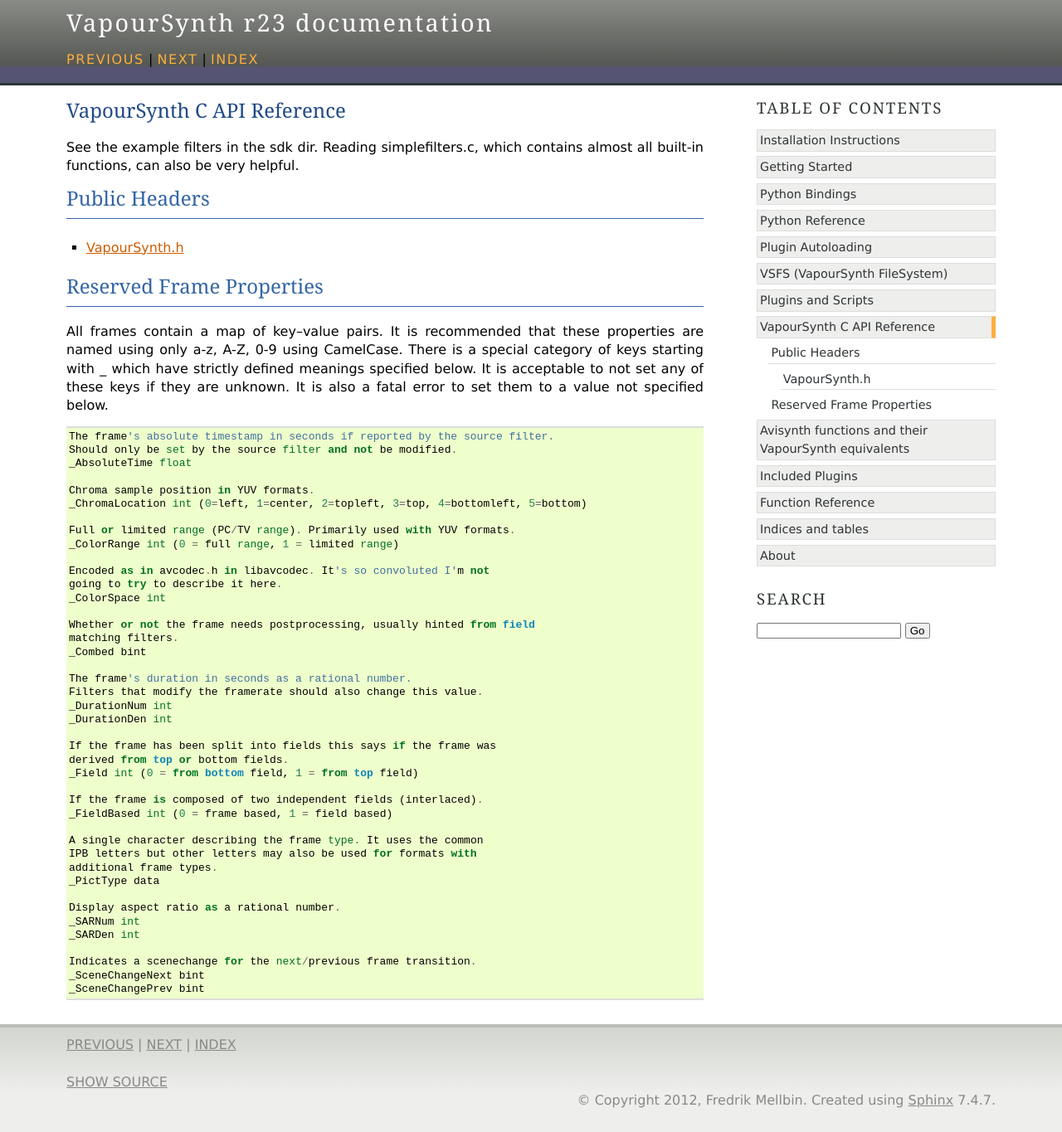
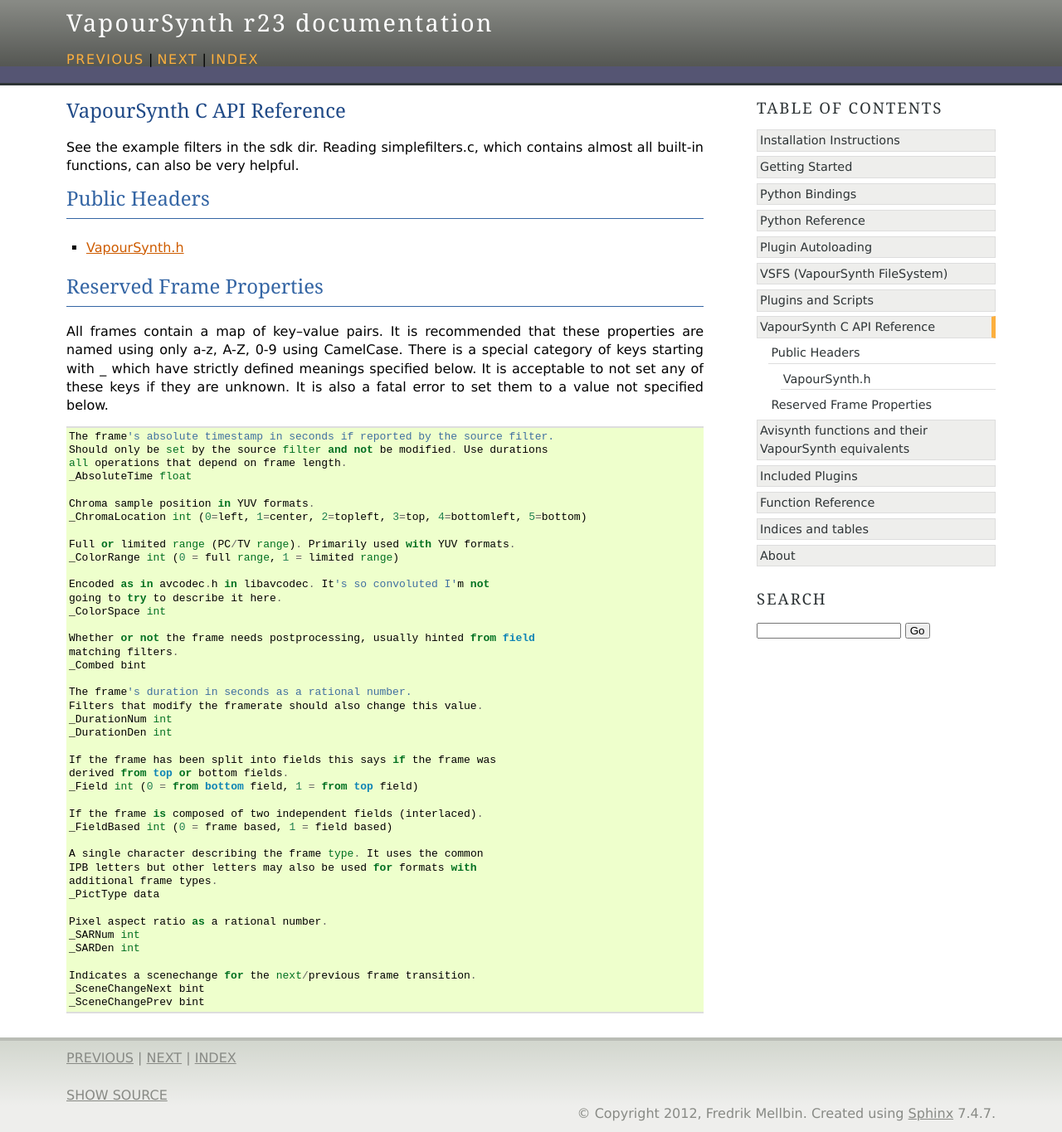
Before and after one commit to vapoursynth/vapoursynth, a Sphinx documentation site: the page built from doc/apireference.rst, in a window 1280 px wide. Shown: the whole page at 83% size. Built offline with Sphinx 7.4.7, drawn with Linux system fonts in a browser that asks for light colours; formulas are drawn with MathJax 3.

Commit message:
Clarify frame properties

```diff
--- a/doc/apireference.rst
+++ b/doc/apireference.rst
@@ -25,7 +25,8 @@
 ::
 
    The frame's absolute timestamp in seconds if reported by the source filter.
-   Should only be set by the source filter and not be modified.
+   Should only be set by the source filter and not be modified. Use durations
+   all operations that depend on frame length.
    _AbsoluteTime float
 
    Chroma sample position in YUV formats.
@@ -59,7 +60,7 @@
    additional frame types.
    _PictType data
 
-   Display aspect ratio as a rational number.
+   Pixel aspect ratio as a rational number.
    _SARNum int
    _SARDen int
 
```
